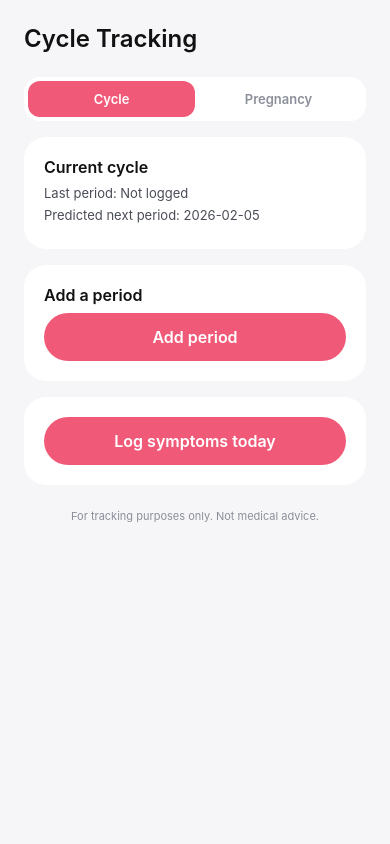
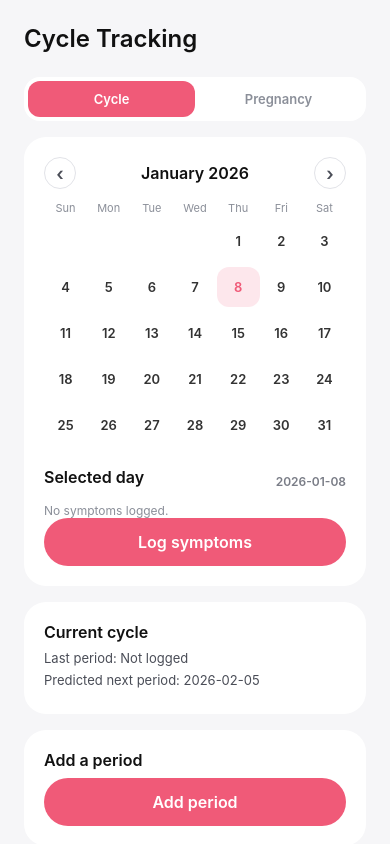
Before and after one commit to TheGiat-tech/biyecare, a React Native app: screen /CycleTracking in a window 390 px wide. Built offline with nearby package versions, Linux system fonts and the light colour scheme.

Commit message:
Add cycle tracking calendar view

```diff
--- a/src/screens/Cycle/CycleTrackingScreen.tsx
+++ b/src/screens/Cycle/CycleTrackingScreen.tsx
@@ -41,6 +41,10 @@ export function CycleTrackingScreen() {
   const [periodStart, setPeriodStart] = useState("");
   const [periodEnd, setPeriodEnd] = useState("");
 
+  const todayIso = useMemo(() => toISODate(new Date()), []);
+  const [selectedDateIso, setSelectedDateIso] = useState(todayIso);
+  const [currentMonthDate, setCurrentMonthDate] = useState(() => new Date());
+
   const [showSymptomsForm, setShowSymptomsForm] = useState(false);
   const [symptomMood, setSymptomMood] = useState("");
   const [symptomPain, setSymptomPain] = useState("");
@@ -52,8 +56,6 @@ export function CycleTrackingScreen() {
     "lmp"
   );
   const [pregnancyDate, setPregnancyDate] = useState("");
-
-  const todayIso = useMemo(() => toISODate(new Date()), []);
 
   const latestCycle = useMemo(() => {
     if (!cycleEntries.length) {
@@ -86,18 +88,88 @@ export function CycleTrackingScreen() {
     return calcPregnancyWeek(pregnancy);
   }, [pregnancy]);
 
+  const selectedPregnancySummary = useMemo(() => {
+    if (!pregnancy) {
+      return null;
+    }
+    return calcPregnancyWeek(pregnancy, new Date(selectedDateIso));
+  }, [pregnancy, selectedDateIso]);
+
+  const predictedNextPeriodIso = useMemo(
+    () => toISODate(predictedNextPeriod),
+    [predictedNextPeriod]
+  );
+
+  const periodDates = useMemo(() => {
+    const dates = new Set<string>();
+    cycleEntries.forEach((entry) => {
+      const start = new Date(entry.startDate);
+      const end = entry.endDate ? new Date(entry.endDate) : start;
+      if (end.getTime() < start.getTime()) {
+        dates.add(toISODate(start));
+        return;
+      }
+      let cursor = new Date(start);
+      while (cursor.getTime() <= end.getTime()) {
+        dates.add(toISODate(cursor));
+        cursor = addDays(cursor, 1);
+      }
+    });
+    return dates;
+  }, [cycleEntries]);
+
+  const currentMonthStart = useMemo(
+    () => new Date(currentMonthDate.getFullYear(), currentMonthDate.getMonth(), 1),
+    [currentMonthDate]
+  );
+
+  const calendarWeeks = useMemo(() => {
+    const weeks: Array<
+      Array<{ date: Date; iso: string; inMonth: boolean } | null>
+    > = [];
+    const year = currentMonthStart.getFullYear();
+    const month = currentMonthStart.getMonth();
+    const daysInMonth = new Date(year, month + 1, 0).getDate();
+    const leadingBlanks = currentMonthStart.getDay();
+    let currentWeek: Array<
+      { date: Date; iso: string; inMonth: boolean } | null
+    > = [];
+
+    for (let index = 0; index < leadingBlanks; index += 1) {
+      currentWeek.push(null);
+    }
+
+    for (let day = 1; day <= daysInMonth; day += 1) {
+      const date = new Date(year, month, day);
+      currentWeek.push({ date, iso: toISODate(date), inMonth: true });
+      if (currentWeek.length === 7) {
+        weeks.push(currentWeek);
+        currentWeek = [];
+      }
+    }
+
+    if (currentWeek.length) {
+      while (currentWeek.length < 7) {
+        currentWeek.push(null);
+      }
+      weeks.push(currentWeek);
+    }
+
+    return weeks;
+  }, [currentMonthStart]);
+
   useEffect(() => {
     if (!showSymptomsForm) {
       return;
     }
-    const existing = symptomsByDate[todayIso];
+    const existing = symptomsByDate[selectedDateIso];
     setSymptomMood(existing?.mood ?? "");
     setSymptomPain(
       existing?.painLevel !== undefined ? existing.painLevel.toString() : ""
     );
     setSymptomFlow(existing?.flow ?? "");
     setSymptomNotes(existing?.notes ?? "");
-  }, [showSymptomsForm, symptomsByDate, todayIso]);
+  }, [selectedDateIso, showSymptomsForm, symptomsByDate]);
 
   useEffect(() => {
     if (!showPregnancyForm) {
@@ -128,7 +200,7 @@ export function CycleTrackingScreen() {
 
   const handleSaveSymptoms = () => {
     const painValue = symptomPain.trim() === "" ? undefined : Number(symptomPain);
-    updateSymptom(todayIso, {
+    updateSymptom(selectedDateIso, {
       mood: symptomMood.trim() || undefined,
       painLevel: Number.isNaN(painValue) ? undefined : painValue,
       flow: symptomFlow || undefined,
@@ -147,6 +219,18 @@ export function CycleTrackingScreen() {
         : { method: "dueDate", dueDate: pregnancyDate.trim() };
     setPregnancyProfile(nextProfile);
     setShowPregnancyForm(false);
+  };
+
+  const handleSelectDay = (iso: string) => {
+    setSelectedDateIso(iso);
+  };
+
+  const handleChangeMonth = (direction: "prev" | "next") => {
+    const year = currentMonthStart.getFullYear();
+    const month = currentMonthStart.getMonth();
+    setCurrentMonthDate(
+      new Date(year, direction === "prev" ? month - 1 : month + 1, 1)
+    );
   };
 
   const renderModeSwitch = () => (
@@ -175,7 +259,8 @@ export function CycleTrackingScreen() {
 
   const renderSymptomForm = () => (
     <View>
-      <Text style={styles.cardTitle}>Log symptoms for today</Text>
+      <Text style={styles.cardTitle}>Log symptoms</Text>
+      <Text style={styles.cardCaption}>For {selectedDateIso}</Text>
       <TextField
         label="Mood"
         placeholder="e.g. calm"
@@ -225,6 +310,112 @@ export function CycleTrackingScreen() {
     </View>
   );
 
+  const renderSelectedDayDetails = () => {
+    const symptoms = symptomsByDate[selectedDateIso];
+
+    return (
+      <View style={styles.selectedDayPanel}>
+        <View style={styles.selectedDayHeader}>
+          <Text style={styles.cardTitle}>Selected day</Text>
+          <Text style={styles.selectedDayDate}>{selectedDateIso}</Text>
+        </View>
+        {mode === "pregnancy" && pregnancy && selectedPregnancySummary ? (
+          <Text style={styles.cardText}>
+            Week {selectedPregnancySummary.weeks} +{" "}
+            {selectedPregnancySummary.days}
+          </Text>
+        ) : null}
+        {symptoms ? (
+          <View>
+            {symptoms.mood ? (
+              <Text style={styles.cardText}>Mood: {symptoms.mood}</Text>
+            ) : null}
+            {symptoms.painLevel !== undefined ? (
+              <Text style={styles.cardText}>
+                Pain level: {symptoms.painLevel}
+              </Text>
+            ) : null}
+            {symptoms.flow ? (
+              <Text style={styles.cardText}>Flow: {symptoms.flow}</Text>
+            ) : null}
+            {symptoms.notes ? (
+              <Text style={styles.cardText}>Notes: {symptoms.notes}</Text>
+            ) : null}
+          </View>
+        ) : (
+          <Text style={styles.cardCaption}>No symptoms logged.</Text>
+        )}
+        <PrimaryButton
+          label={symptoms ? "Edit symptoms" : "Log symptoms"}
+          onPress={() => setShowSymptomsForm(true)}
+        />
+      </View>
+    );
+  };
+
+  const renderCalendarSection = () => (
+    <View style={styles.card}>
+      <View style={styles.calendarHeader}>
+        <Pressable
+          style={styles.calendarNavButton}
+          onPress={() => handleChangeMonth("prev")}
+        >
+          <Text style={styles.calendarNavText}>{"‹"}</Text>
+        </Pressable>
+        <Text style={styles.calendarTitle}>
+          {currentMonthStart.toLocaleString("en-US", {
+            month: "long",
+            year: "numeric",
+          })}
+        </Text>
+        <Pressable
+          style={styles.calendarNavButton}
+          onPress={() => handleChangeMonth("next")}
+        >
+          <Text style={styles.calendarNavText}>{"›"}</Text>
+        </Pressable>
+      </View>
+      <View style={styles.calendarGrid}>
+        {["Sun", "Mon", "Tue", "Wed", "Thu", "Fri", "Sat"].map((label) => (
+          <Text key={label} style={styles.calendarDayLabel}>
+            {label}
+          </Text>
+        ))}
+        {calendarWeeks.flat().map((day, index) => {
+          if (!day) {
+            return <View key={`blank-${index}`} style={styles.calendarCell} />;
+          }
+          const isSelected = day.iso === selectedDateIso;
+          const isPeriod = periodDates.has(day.iso);
+          const isPredicted = day.iso === predictedNextPeriodIso;
+
+          return (
+            <Pressable
+              key={day.iso}
+              onPress={() => handleSelectDay(day.iso)}
+              style={[
+                styles.calendarCell,
+                isSelected && styles.calendarCellSelected,
+                isPeriod && styles.calendarCellPeriod,
+              ]}
+            >
+              <Text
+                style={[
+                  styles.calendarCellText,
+                  isSelected && styles.calendarCellTextSelected,
+                ]}
+              >
+                {day.date.getDate()}
+              </Text>
+              {isPredicted ? <View style={styles.predictedDot} /> : null}
+            </Pressable>
+          );
+        })}
+      </View>
+      {showSymptomsForm ? renderSymptomForm() : renderSelectedDayDetails()}
+    </View>
+  );
+
   const renderCycleMode = () => (
     <View>
       <View style={styles.card}>
@@ -271,14 +462,10 @@ export function CycleTrackingScreen() {
       </View>
 
       <View style={styles.card}>
-        {showSymptomsForm ? (
-          renderSymptomForm()
-        ) : (
-          <PrimaryButton
-            label="Log symptoms today"
-            onPress={() => setShowSymptomsForm(true)}
-          />
-        )}
+        <Text style={styles.cardTitle}>Symptoms</Text>
+        <Text style={styles.cardCaption}>
+          Use the calendar above to log or review symptoms for a day.
+        </Text>
       </View>
     </View>
   );
@@ -351,14 +538,10 @@ export function CycleTrackingScreen() {
       )}
 
       <View style={styles.card}>
-        {showSymptomsForm ? (
-          renderSymptomForm()
-        ) : (
-          <PrimaryButton
-            label="Log symptoms today"
-            onPress={() => setShowSymptomsForm(true)}
-          />
-        )}
+        <Text style={styles.cardTitle}>Symptoms</Text>
+        <Text style={styles.cardCaption}>
+          Use the calendar above to log or review symptoms for a day.
+        </Text>
       </View>
     </View>
   );
@@ -367,6 +550,7 @@ export function CycleTrackingScreen() {
     <ScreenLayout title="Cycle Tracking">
       <ScrollView showsVerticalScrollIndicator={false}>
         {renderModeSwitch()}
+        {renderCalendarSection()}
         {mode === "cycle" ? renderCycleMode() : renderPregnancyMode()}
         <Text style={styles.disclaimer}>
           For tracking purposes only. Not medical advice.
@@ -421,6 +605,86 @@ const styles = StyleSheet.create({
   cardCaption: {
     fontSize: 12,
     color: "#8B8F99",
+  },
+  selectedDayPanel: {
+    marginTop: 16,
+  },
+  selectedDayHeader: {
+    flexDirection: "row",
+    justifyContent: "space-between",
+    alignItems: "center",
+    marginBottom: 8,
+  },
+  selectedDayDate: {
+    fontSize: 12,
+    color: "#7A7D87",
+    fontWeight: "600",
+  },
+  calendarHeader: {
+    flexDirection: "row",
+    alignItems: "center",
+    justifyContent: "space-between",
+    marginBottom: 12,
+  },
+  calendarTitle: {
+    fontSize: 16,
+    fontWeight: "600",
+    color: "#111111",
+  },
+  calendarNavButton: {
+    width: 32,
+    height: 32,
+    borderRadius: 16,
+    borderWidth: 1,
+    borderColor: "#E2E3E8",
+    alignItems: "center",
+    justifyContent: "center",
+  },
+  calendarNavText: {
+    fontSize: 18,
+    color: "#4A4D57",
+    fontWeight: "600",
+  },
+  calendarGrid: {
+    flexDirection: "row",
+    flexWrap: "wrap",
+  },
+  calendarDayLabel: {
+    width: "14.2857%",
+    textAlign: "center",
+    fontSize: 11,
+    color: "#8B8F99",
+    marginBottom: 6,
+  },
+  calendarCell: {
+    width: "14.2857%",
+    height: 40,
+    alignItems: "center",
+    justifyContent: "center",
+    borderRadius: 12,
+    marginBottom: 6,
+  },
+  calendarCellSelected: {
+    backgroundColor: "#FDE7EC",
+  },
+  calendarCellPeriod: {
+    borderWidth: 1,
+    borderColor: "#F05A78",
+  },
+  calendarCellText: {
+    fontSize: 13,
+    color: "#333333",
+    fontWeight: "600",
+  },
+  calendarCellTextSelected: {
+    color: "#F05A78",
+  },
+  predictedDot: {
+    width: 6,
+    height: 6,
+    borderRadius: 3,
+    backgroundColor: "#F05A78",
+    marginTop: 2,
   },
   inlineField: {
     marginBottom: 16,
--- a/src/utils/dates.ts
+++ b/src/utils/dates.ts
@@ -43,12 +43,15 @@ export function calcNextPeriodDate(cycleEntries: { startDate: string }[]) {
   return addDays(new Date(lastEntry.startDate), Math.round(averageLength));
 }
 
-export function calcPregnancyWeek(profile: {
-  method: "lmp" | "dueDate";
-  lmpDate?: string;
-  dueDate?: string;
-}) {
-  const today = new Date();
+export function calcPregnancyWeek(
+  profile: {
+    method: "lmp" | "dueDate";
+    lmpDate?: string;
+    dueDate?: string;
+  },
+  referenceDate: Date = new Date()
+) {
+  const today = referenceDate;
   let lmpDate: Date | null = null;
   let dueDate: Date | null = null;
 
```
